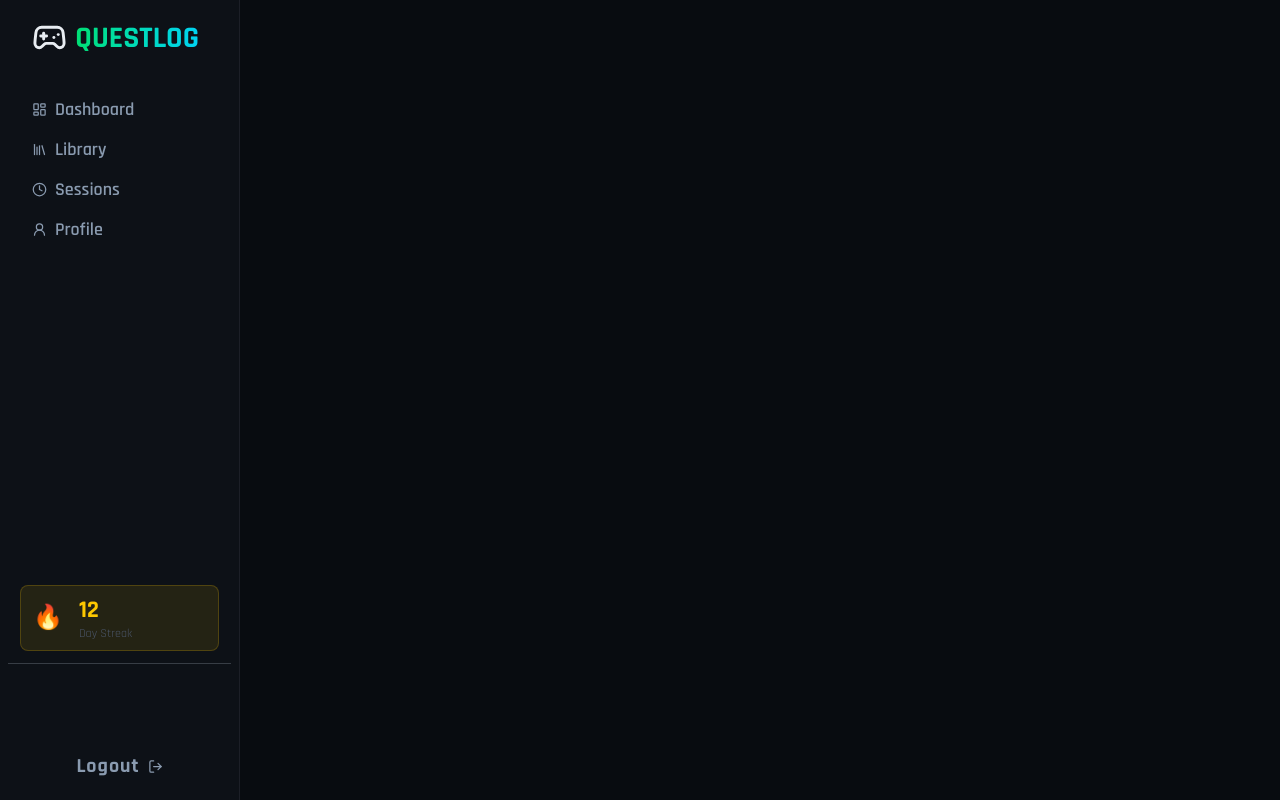
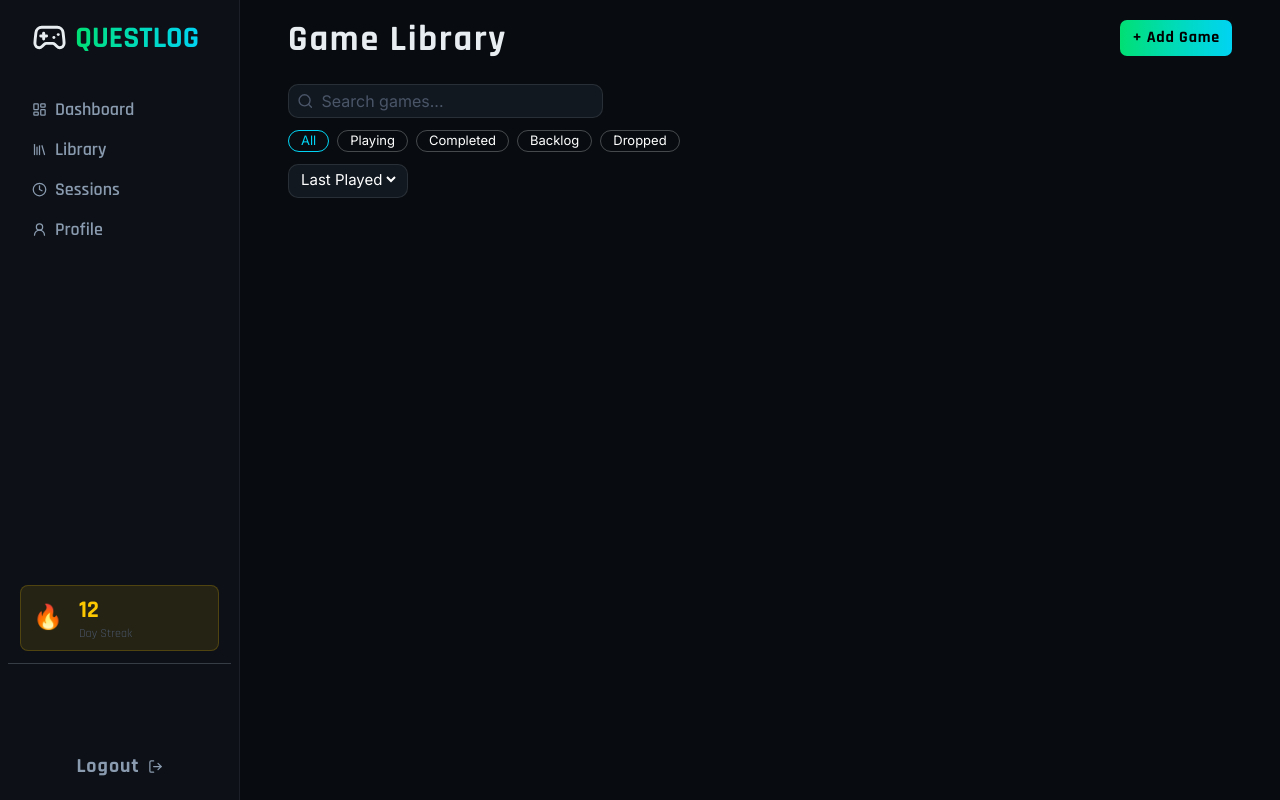
Before and after one commit to rahulg1310/progress-tracker, a React (Vite) app in the folder frontend/: page /library in a window 1280 px wide. Built offline with nearby package versions, Linux system fonts and the light colour scheme.

Commit message:
library 1

```diff
--- /dev/null
+++ b/frontend/src/components/LibraryContent.jsx
@@ -0,0 +1,83 @@
+import React, { useState } from 'react'
+import { Search } from 'lucide-react'
+
+const LibraryContent = () => {
+  const [searchGame, setSearchGame] = useState('');
+  const [result, setResult] = useState('All')
+  const [sortBy, setSortBy] = useState('Last Played')
+  return (
+    <div className='w-full py-5 px-12 flex flex-col gap-6'>
+      <div className='w-full flex justify-between'>
+        <div className='flex flex-col'>
+            <h1 className='font-bold text-4xl tracking-wider'>Game Library</h1>
+        </div>
+        <div>
+            <button
+            className='font-bold tracking-wider text-black w-full bg-linear-to-r from-green-400 to-cyan-400 rounded-[7px] py-1.5 hover:-translate-y-0.5 hover:opacity-80 transition-all duration-200 px-3'>+ Add Game</button>
+        </div>
+      </div>
+      <div className='w-full flex flex-col gap-3'>
+        <div className='flex md:w-1/3 w-full items-center py-1 px-2 bg-[#111820] rounded-[10px] border border-white/10 focus-within:border-cyan-400 transition-all duration-200'>
+            <Search size={18} className='mr-2' color='#4a5568' />
+            <input
+            onChange={(e)=>{
+                setSearchGame(e.target.value);
+            }}
+            type="text" value={searchGame} placeholder='Search games...' className='w-full body outline-none placeholder:text-[#4a5568] font-normal'/>
+        </div>
+        <div className='flex gap-2 items-center'>
+            <button
+            onClick={()=>{
+              setResult("All");
+            }}
+            className={`button_border text-[14px] rounded-full px-3 border hover:bg-gray-700 transition-all duration-200 ${
+              "All"===result ? "border-cyan-400 text-cyan-400" : "border-white/25 text-white"
+            }`}>All</button>
+            <button
+            onClick={()=>{
+              setResult("Playing");
+            }}
+            className={`button_border text-[14px] rounded-full px-3 border hover:bg-gray-700 transition-all duration-200 ${
+              "Playing"===result ? "border-green-400 text-green-400" : "border-white/25 text-white"
+            } `}>Playing</button>
+            <button
+            onClick={()=>{
+              setResult("Completed");
+            }}
+            className={`button_border text-[14px] rounded-full px-3 border hover:bg-gray-700 transition-all duration-200 ${
+              "Completed"===result ? "border-blue-400 text-blue-400" : "border-white/25 text-white"
+            } `}>Completed</button>
+            <button
+            onClick={()=>{
+              setResult("Backlog");
+            }}
+            className={`button_border text-[14px] rounded-full px-3 border hover:bg-gray-700 transition-all duration-200 ${
+              "Backlog"===result ? "border-yellow-400 text-yellow-400" : "border-white/25 text-white"
+            } `}>Backlog</button>
+            <button
+            onClick={()=>{
+              setResult("Dropped");
+            }}
+            className={`button_border text-[14px] rounded-full px-3 border hover:bg-gray-700 transition-all duration-200 ${
+              "Dropped"===result ? "border-red-400 text-red-400" : "border-white/25 text-white"
+            } `}>Dropped</button>
+        </div>
+        <div className='py-1 px-2 bg-[#111820] rounded-[10px] border border-white/10 w-fit'>
+            <select
+            onChange={(e)=>{
+                setSortBy(e.target.value);
+            }}
+            value={sortBy} className='body outline-none text-[15px] text-white bg-[#111820]'>
+                <option>Last Played</option>
+                <option>Title</option>
+                <option>Playtime</option>
+                <option>Progress</option>
+                <option>Rating</option>
+            </select>
+        </div>
+      </div>
+    </div>
+  )
+}
+
+export default LibraryContent
--- a/frontend/src/pages/Library.jsx
+++ b/frontend/src/pages/Library.jsx
@@ -1,12 +1,13 @@
 import React from 'react'
 import Sidebar from '../components/Sidebar'
+import LibraryContent from '../components/LibraryContent'
 
 const Library = () => {
   return (
     <div className='flex min-h-screen w-full bg-[#080c10]'>
         <Sidebar />
         <div className='flex-1 overflow-y-auto'>
-
+            <LibraryContent />
         </div>
     </div>
   )
```
